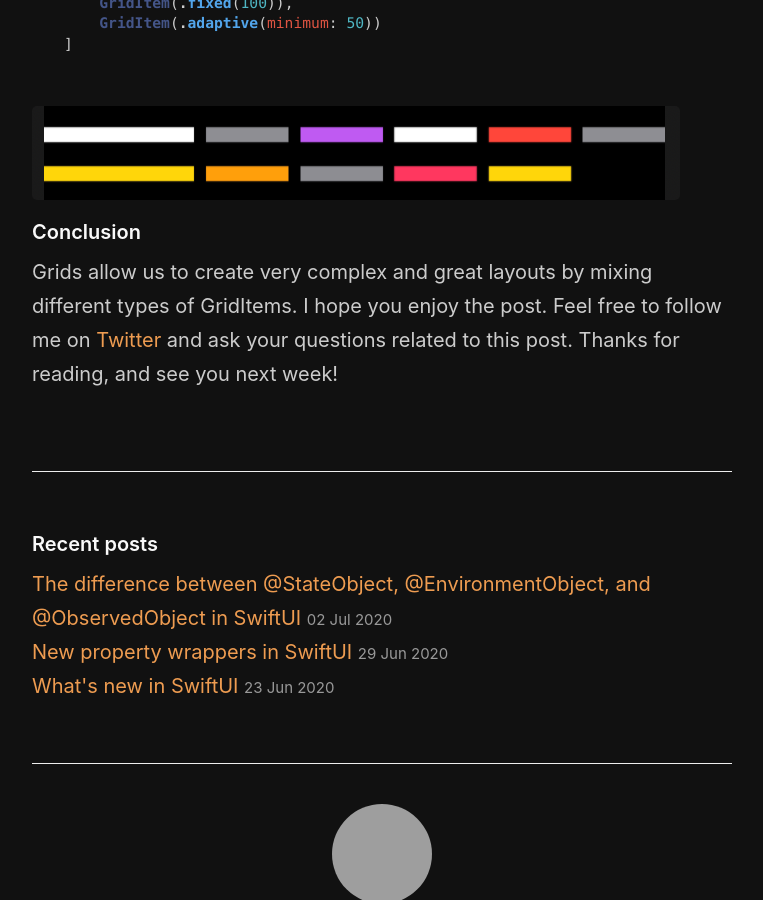
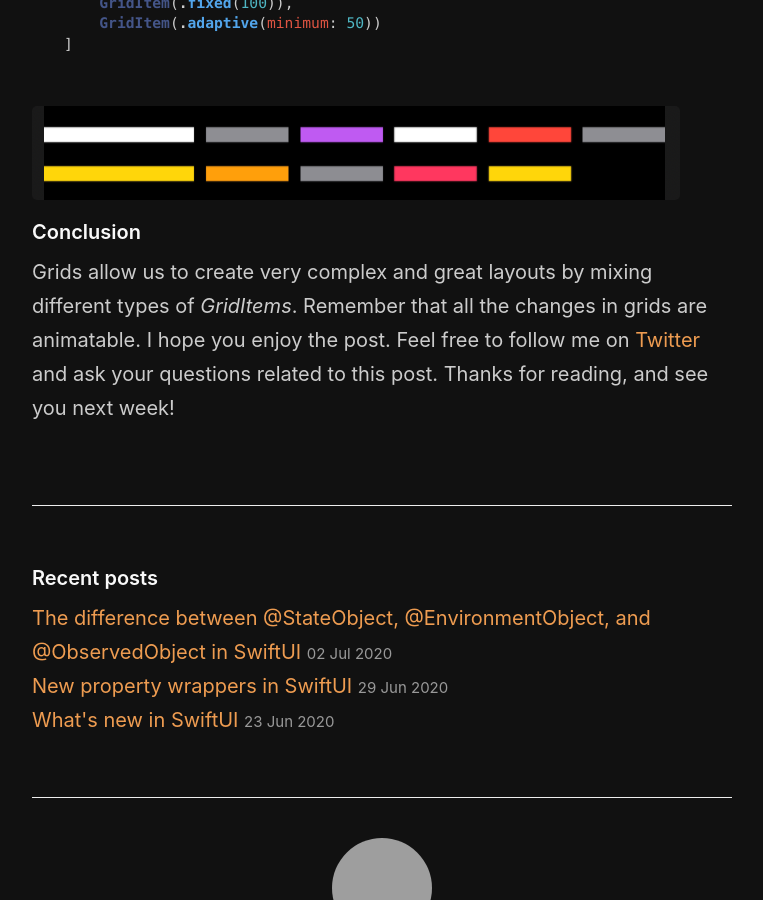
Before and after one commit to mecid/mecid.github.io, a Jekyll site: the page built from _posts/2020-07-08-mastering-grids-in-swiftui.md, in a window 1280 px wide and 900 px high, scrolled down 4797 px, cut to the strip 0-900 px from the top of the window. Shown: the whole strip, without its empty margins (258-1021 px from the left). Built offline with Jekyll 4.4.1, drawn with Linux system fonts in a browser that asks for light colours; grey boxes are pictures that could not be loaded.

Commit message:
Update 2020-07-08-mastering-grids-in-swiftui.md

```diff
--- a/_posts/2020-07-08-mastering-grids-in-swiftui.md
+++ b/_posts/2020-07-08-mastering-grids-in-swiftui.md
@@ -107,4 +107,4 @@
 ![grid](/public/grid5.png)
 
 #### Conclusion
-Grids allow us to create very complex and great layouts by mixing different types of GridItems. I hope you enjoy the post. Feel free to follow me on [Twitter](https://twitter.com/mecid) and ask your questions related to this post. Thanks for reading, and see you next week!
+Grids allow us to create very complex and great layouts by mixing different types of *GridItems*. Remember that all the changes in grids are animatable. I hope you enjoy the post. Feel free to follow me on [Twitter](https://twitter.com/mecid) and ask your questions related to this post. Thanks for reading, and see you next week!
```
